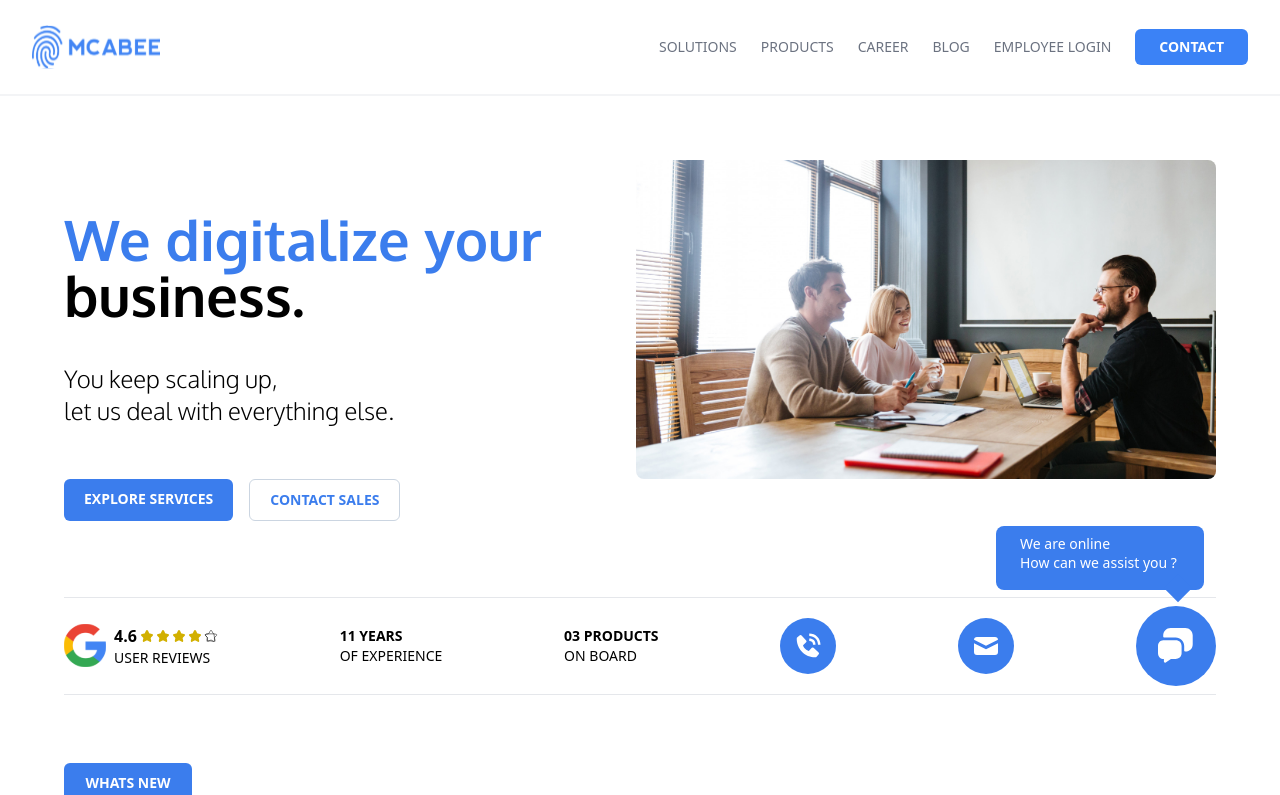
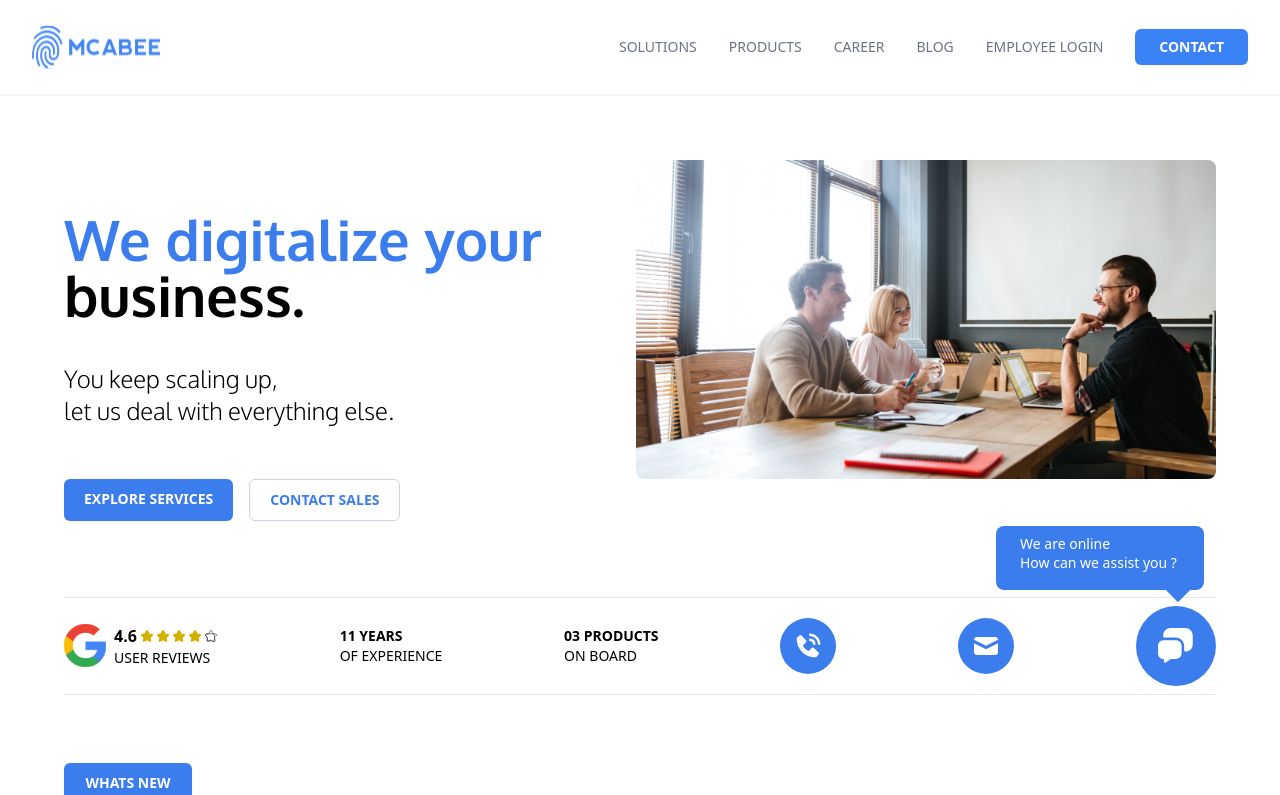
Before and after one commit to MCABEE/McAbee_Main_Website, a Next.js app: page / in a window 1280 px wide. Shown: the top 795 px of the page. Built offline with nearby package versions, Linux system fonts and the light colour scheme.

Commit message:
UI updates

```diff
--- a/src/components/Navbar.jsx
+++ b/src/components/Navbar.jsx
@@ -25,13 +25,13 @@ const Navbar = () => {
       <div
         className={`${
           toggle ? "" : "overflow-hidden"
-        } flex items-center gap-6 relative`}
+        } flex items-center gap-6 lg:gap-8 relative`}
       >
         <nav
           className={`${navList} lg:static absolute z-0 duration-500 bg-white h-fit lg:w-fit w-40 flex gap-4 items-center uppercase px-3 py-4 lg:px-0 lg:shadow-none lg:border-none`}
         >
           {/* Navbar Links */}
-          <ul className="text-gray-500 flex flex-col lg:flex-row flex-grow gap-6">
+          <ul className="text-gray-500 flex flex-col lg:flex-row flex-grow gap-6 lg:gap-8">
             {navLinks.map((link) => (
               <li key={link.id} className="cursor-pointer hover:text-app-blue">
                 <Link href={link.link}>{link.name}</Link>
--- a/src/components/announcements/Announcement.jsx
+++ b/src/components/announcements/Announcement.jsx
@@ -12,6 +12,7 @@ const Announcement = ({ text, image }) => {
           alt="cover-image"
           height={40}
           width={55}
+          unoptimized={true}
           className="h-16 w-24 rounded-md object-cover float-right"
         />
       </div>
```
Also changed, not shown: public/assets/images/maintenance.png (added).
